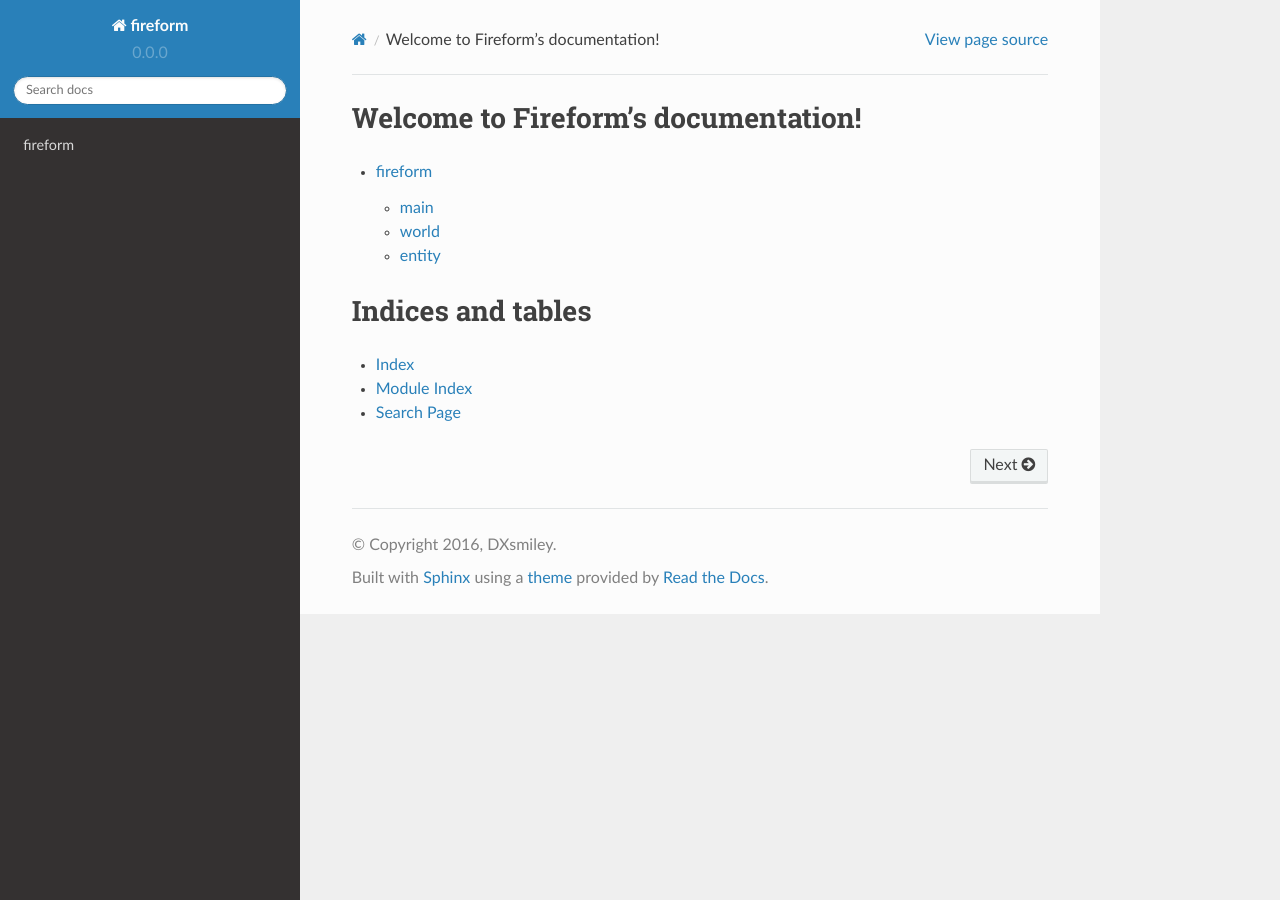
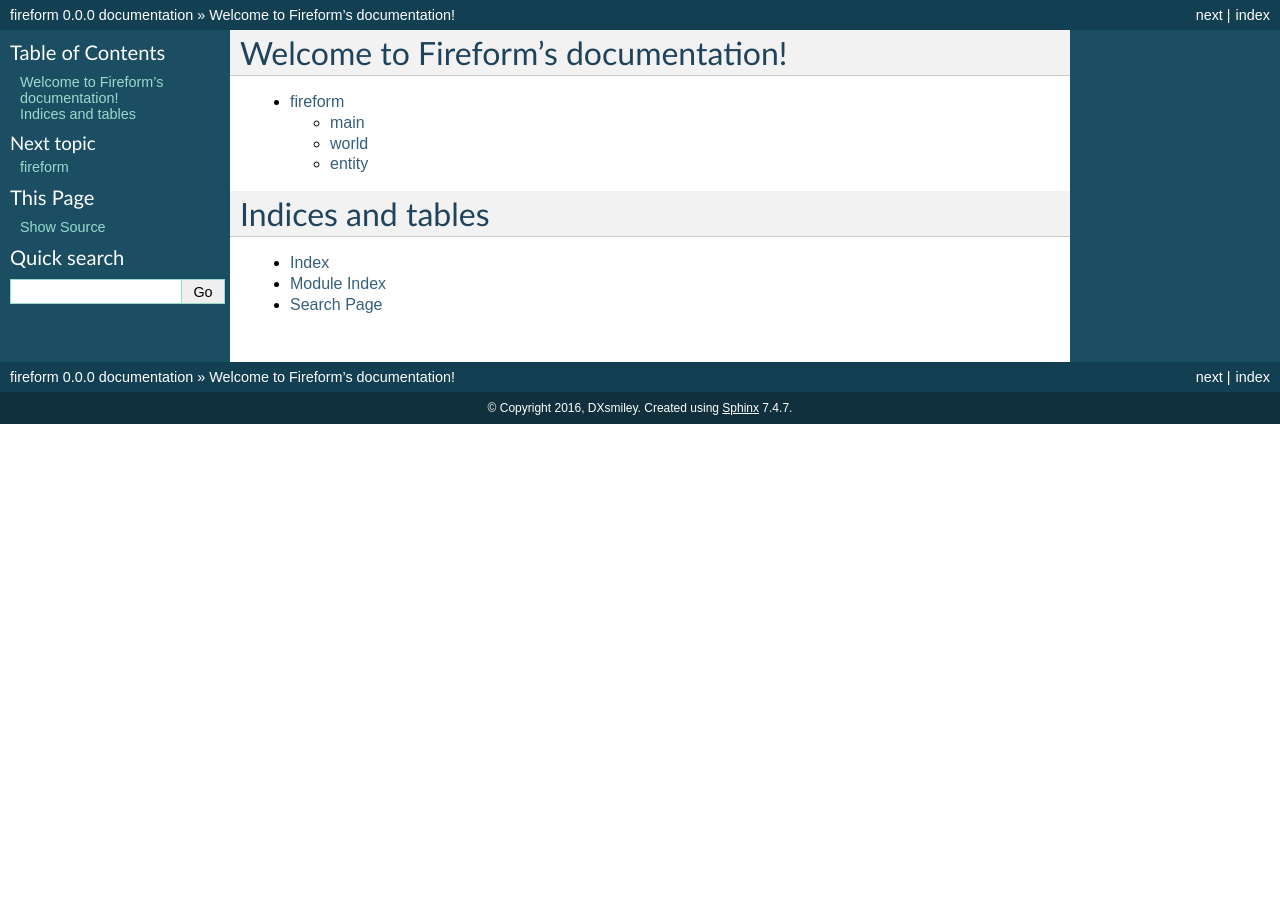
Before and after one commit to DXsmiley/fireform, a Sphinx documentation site: the page built from docs/index.rst, in a window 1280 px wide. Built offline with Sphinx 7.4.7, drawn with Linux system fonts in a browser that asks for light colours.

Commit message:
Use the default sphinx theme

```diff
--- a/docs/conf.py
+++ b/docs/conf.py
@@ -85,10 +85,10 @@ todo_include_todos = False
 # The theme to use for HTML and HTML Help pages.  See the documentation for
 # a list of builtin themes.
 #
-# html_theme = 'alabaster'
-import sphinx_rtd_theme
-html_theme = "sphinx_rtd_theme"
-html_theme_path = [sphinx_rtd_theme.get_html_theme_path()]
+html_theme = 'default'
+# import sphinx_rtd_theme
+# html_theme = "sphinx_rtd_theme"
+# html_theme_path = [sphinx_rtd_theme.get_html_theme_path()]
 
 # Theme options are theme-specific and customize the look and feel of a theme
 # further.  For a list of options available for each theme, see the
```
